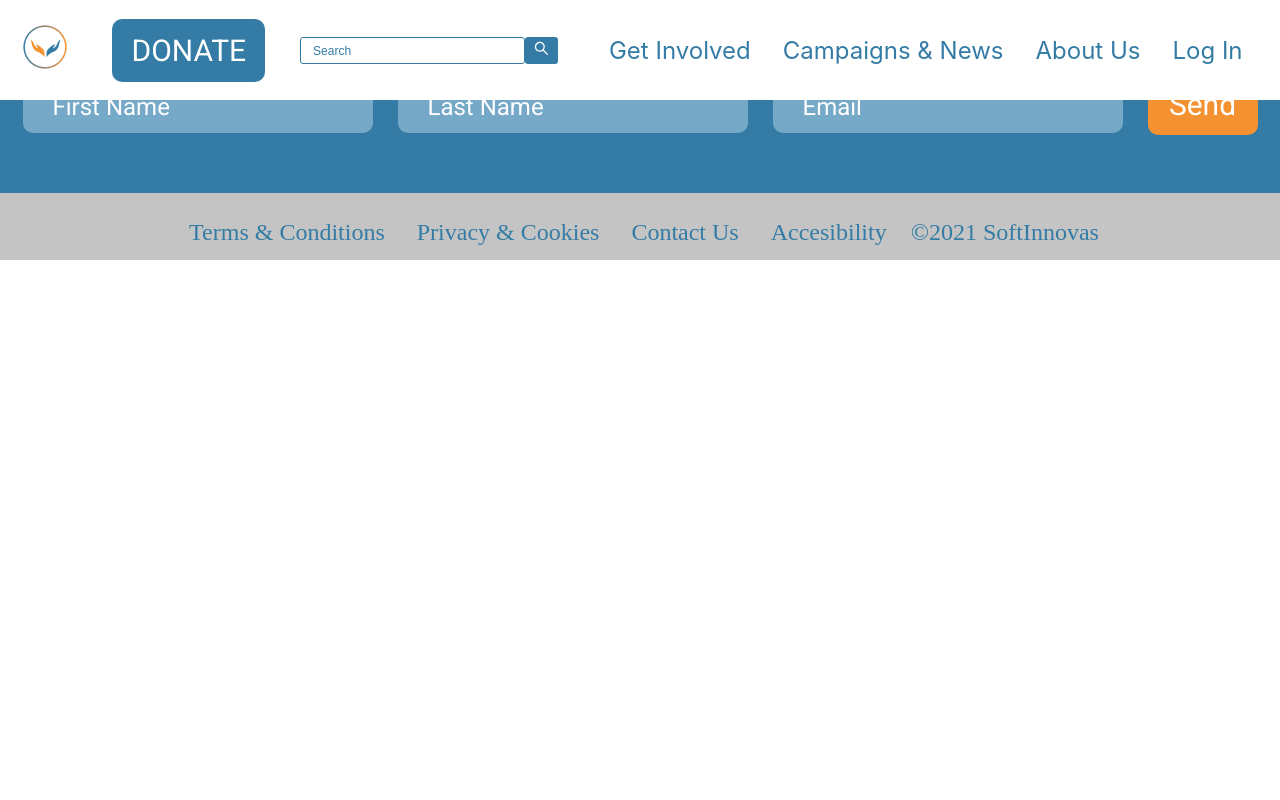
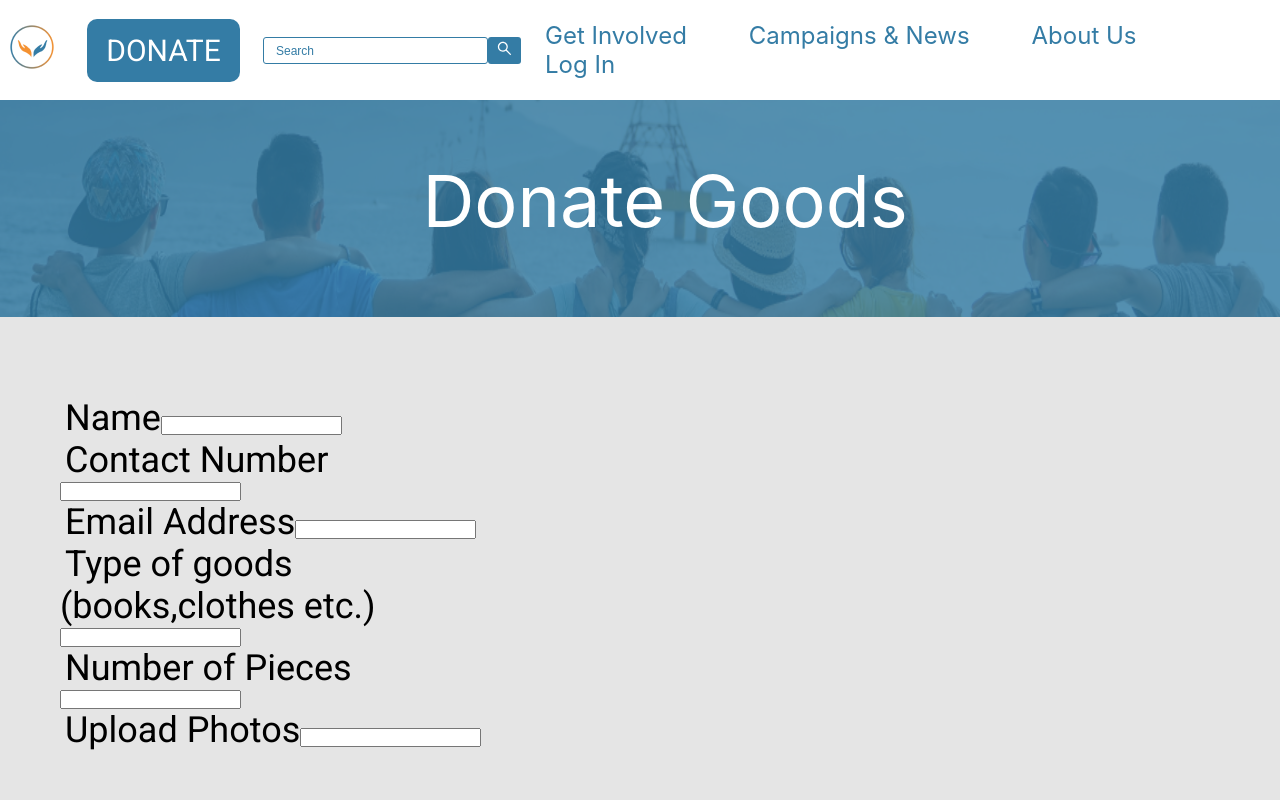
Before and after one commit to Dilekcn/charity, a React (Create React App) app: page /getinvolved/donategoods-form in a window 1280 px wide. Shown: the top 800 px of the page. Built offline with nearby package versions, Linux system fonts and the light colour scheme.

Commit message:
updated DonateGoodsForm

```diff
--- a/src/components/App/App.js
+++ b/src/components/App/App.js
@@ -11,13 +11,12 @@ import NewsHomePage from '../News-HomePage/NewsHomePage';
 import SignUp from '../Auth/SignUp';
 import Slider from '../Slider/Slider';
 import axios from 'axios';
-import News from '../News/News'
+import News from '../News/News';
 import NewsDetail from '../NewsDetail/NewsDetail';
-import GetInvolved from '../GetInvolved/GetInvolved'
+import GetInvolved from '../GetInvolved/GetInvolved';
 import DonateGoods from '../GetInvolved/DonateGoods/DonateGoods';
 import GiftCard from '../GetInvolved/DonateGiftCard/GiftCard';
-
-
+import DonateGoodsForm from '../GetInvolved/DonateGoods/DonateGoodsForm';
 
 export default function App() {
 	const [isLoggedIn, setIsLoggedIn] = useState(false);
@@ -43,18 +42,40 @@ export default function App() {
 						render={() => <Login setIsLoggedIn={setIsLoggedIn} />}
 					/>
 					<Route exact path="/aboutus" component={About} />
-					<Route exact path="/signup" render={() => <SignUp setIsLoggedIn={setIsLoggedIn} isLoggedIn={isLoggedIn} />} />
+					<Route
+						exact
+						path="/signup"
+						render={() => (
+							<SignUp
+								setIsLoggedIn={setIsLoggedIn}
+								isLoggedIn={isLoggedIn}
+							/>
+						)}
+					/>
 					<Route exact path="/donate" component={Donate} />
 					<Route exact path="/campaigns&news" component={News} />
 					<Route
-					   exact
-					   path="/newsdetail/:id"
-					   render={() => <NewsDetail />}
+						exact
+						path="/newsdetail/:id"
+						render={() => <NewsDetail />}
 					/>
-					<Route exact path='/getInvolved' component={GetInvolved}/>
-					<Route exact path='/getinvolved/donategoods' component={DonateGoods}/>
-					<Route exact path='/getinvolved/donate-with-gift-card' component={GiftCard} />
+					<Route exact path="/getInvolved" component={GetInvolved} />
+					<Route
+						exact
+						path="/getinvolved/donategoods"
+						component={DonateGoods}
+					/>
+					<Route
+						exact
+						path="/getinvolved/donategoods-form"
+						component={DonateGoodsForm}
+					/>
 
+					<Route
+						exact
+						path="/getinvolved/donate-with-gift-card"
+						component={GiftCard}
+					/>
 				</Switch>
 
 				<Footer />
--- a/src/components/Footer/Footer.css
+++ b/src/components/Footer/Footer.css
@@ -63,7 +63,7 @@
 
 .footer-nav {
 	display: flex;
-	justify-content: space-around;
+	justify-content: center;
 	align-items: center;
 	background: #c4c4c4;
 	padding: 10px 0px;
@@ -73,6 +73,12 @@
 	color: #347ca5;
 	font-weight: 400;
 	font-size: 40px;
+}
+
+.footer-nav > ul,
+li,
+a {
+	padding-right: 15px;
 }
 
 @media (max-width: 1237px) {
--- a/src/components/GetInvolved/DonateGoods/DonateGoods.css
+++ b/src/components/GetInvolved/DonateGoods/DonateGoods.css
@@ -1,4 +1,4 @@
-.donate-goods{
+.donate-goods {
 	justify-content: center;
 }
 
@@ -17,7 +17,7 @@
 	bottom: 0;
 	background: rgba(52, 124, 165, 0.84);
 	width: 100%;
-    transition: .5s ease;
+	transition: 0.5s ease;
 	/* opacity:0; */
 	color: white;
 	/* font-size: 20px; */
@@ -35,7 +35,7 @@
 	font-weight: normal;
 	font-size: 72px;
 	line-height: 84px;
-    color: #FFFFFF;
+	color: #ffffff;
 }
 
 .cantent {
@@ -43,7 +43,7 @@
 	align-content: center;
 	height: 100%;
 	width: 100%;
-    background: #E5E5E5;
+	background: #e5e5e5;
 	margin-left: auto;
 	margin-right: auto;
 }
@@ -75,7 +75,6 @@
 	font-size: 24px;
 	line-height: 50px;
 }
-
 
 .cantent2 {
 	display: grid;
@@ -126,20 +125,17 @@
 	margin-bottom: 2%;
 	border-radius: 5px;
 	border: none;
-    background: #F49131;
+	background: #f49131;
 	color: #fff;
 	padding: 15px;
 	font-size: medium;
 }
 
-
 @media only screen and (max-width: 885px) {
 	.donate-goods-text {
 		margin-left: 20%;
 	}
-
 }
-
 
 @media only screen and (max-width: 560px) {
 	.donate-goods-text {
--- a/src/components/GetInvolved/DonateGoods/DonateGoods.js
+++ b/src/components/GetInvolved/DonateGoods/DonateGoods.js
@@ -1,39 +1,38 @@
-import React, {useEffect} from 'react';
+import React, { useEffect } from 'react';
 import './DonateGoods.css';
 import imageHeader from './Rectangle 26.png';
 import image2 from './nick-de-partee-5DLBoEX99Cs-unsplash 1 (1).png';
 import image1 from './nick-de-partee-5DLBoEX99Cs-unsplash 1.png';
-import Modal from 'react-modal'
+import Modal from 'react-modal';
 
 const customStyles = {
-    content : {
-      position              : 'absolute',
-      top                   : '38%',
-      left                  : '50%',
-      right                 : '50%',
-      bottom                : '60%',
-      marginRight           : '-50%',
-      marginTop             : '120px',
-      transform             : 'translate(-50%, -50%)',
-      height                : 'fit-content',
-      backgroundColor       : '#76A9C7',
-      padding               : '10px',
-      width                 : '40%',
-      fontFamily            : 'Roboto',
-      fontStyle             : 'normal',
-      fontWeight            : 'normal',
-      fontSize              : 'large',
-      lineHeight            : '28px',
-      color                 : 'white',
-      marginBottom          : '450px'
-    }
+	content: {
+		position: 'absolute',
+		top: '38%',
+		left: '50%',
+		right: '50%',
+		bottom: '60%',
+		marginRight: '-50%',
+		marginTop: '120px',
+		transform: 'translate(-50%, -50%)',
+		height: 'fit-content',
+		backgroundColor: '#76A9C7',
+		padding: '10px',
+		width: '40%',
+		fontFamily: 'Roboto',
+		fontStyle: 'normal',
+		fontWeight: 'normal',
+		fontSize: 'large',
+		lineHeight: '28px',
+		color: 'white',
+		marginBottom: '450px',
+	},
 };
 
 const DonateGoods = () => {
+	const [modalIsOpen, setIsOpen] = React.useState(false);
 
-    const [modalIsOpen,setIsOpen] = React.useState(false);
-
-    function closeModal(){
+	function closeModal() {
 		setIsOpen(false);
 	}
 	function afterOpenModal() {
@@ -41,36 +40,45 @@ const DonateGoods = () => {
 	}
 
 	useEffect(() => {
-        window.scroll(0,0)
-    },[])
+		window.scroll(0, 0);
+	}, []);
 
 	return (
 		<div className="donate-goods">
 			<div className="donate-goods-container">
-				<img src={imageHeader} alt="Avatar" className="donate-goods-image" />
-				<div className="donate-goods-overlay" ><h1 className="donate-goods-text">Donate Goods</h1></div>
-
+				<img
+					src={imageHeader}
+					alt="Avatar"
+					className="donate-goods-image"
+				/>
+				<div className="donate-goods-overlay">
+					<h1 className="donate-goods-text">Donate Goods</h1>
+				</div>
 			</div>
 			<div className="cantent">
 				<div className="cantent1">
-					<div className="image-1"/>
+					<div className="image-1" />
 					<p className="content1-p">
-						Just because you no longer need an item, don’t throw it away. By donating it to us you’re not
-						only keeping it out of landfill, but you’re also making sure it goes to a new home, while also
-						doing something to help others.
+						Just because you no longer need an item, don’t throw it away.
+						By donating it to us you’re not only keeping it out of
+						landfill, but you’re also making sure it goes to a new home,
+						while also doing something to help others.
 					</p>
 				</div>
 				<div className="cantent2">
 					<p className="content2-p">
-						<h4>What we can and can't collect</h4> It goes without saying that we need to be able to re-sell items,
-						but if a piece of furniture is a little bit battered and worn we can sometimes give it a new
-						lease of life in our upcycling workshops. <br />
-                        <a onClick={() => setIsOpen(true)}>Find out what you can donate?</a>
+						<h4>What we can and can't collect</h4> It goes without saying
+						that we need to be able to re-sell items, but if a piece of
+						furniture is a little bit battered and worn we can sometimes
+						give it a new lease of life in our upcycling workshops. <br />
+						<a onClick={() => setIsOpen(true)}>
+							Find out what you can donate?
+						</a>
 					</p>
-                    <div className="image-2"/>
+					<div className="image-2" />
 				</div>
 				<div>
-        <button className="donate-goods-btn" >Donate Goods Now</button>
+					<button className="donate-goods-btn">Donate Goods Now</button>
 				</div>
 			</div>
 			<Modal
@@ -80,7 +88,8 @@ const DonateGoods = () => {
 				onRequestClose={closeModal}
 				contentLabel="Example Modal"
 			>
-               Our chain of 600 shops are all really grateful for any of the below donations. They fly off our shelves and help us raise vital funds.
+				Our chain of 600 shops are all really grateful for any of the below
+				donations. They fly off our shelves and help us raise vital funds.
 				<br />
 				<br />
 				-Men’s, women’s and children’s clothing <br />
@@ -88,9 +97,15 @@ const DonateGoods = () => {
 				-Quality homeware - anything from cushions to crockery <br />
 				-Linens <br />
 				-Books, CDs, DVDs <br />
--Electricals and furniture. Please check with your local shop before you donate these. Furniture and soft furnishings can only be accepted if they are new, and if they meet fire safety standards. <br />
--Please note that we cannot accept used household items (including electrical items). <br />
--Unfortunately, there are a few things that we can't sell - white goods such as washing machines and fridges and damaged or broken toys. <br />
+				-Electricals and furniture. Please check with your local shop before
+				you donate these. Furniture and soft furnishings can only be
+				accepted if they are new, and if they meet fire safety standards.{' '}
+				<br />
+				-Please note that we cannot accept used household items (including
+				electrical items). <br />
+				-Unfortunately, there are a few things that we can't sell - white
+				goods such as washing machines and fridges and damaged or broken
+				toys. <br />
 			</Modal>
 		</div>
 	);
--- /dev/null
+++ b/src/components/GetInvolved/DonateGoods/DonateGoodsForm.css
@@ -0,0 +1,68 @@
+.donate-goods-container {
+	position: relative;
+}
+
+.donate-goods-image {
+	display: block;
+	width: 100%;
+	height: 317px;
+}
+
+.donate-goods-overlay {
+	position: absolute;
+	bottom: 0;
+	background: rgba(52, 124, 165, 0.84);
+	width: 100%;
+	transition: 0.5s ease;
+	/* opacity:0; */
+	color: white;
+	/* font-size: 20px; */
+	/* padding: 20px; */
+	text-align: center;
+	height: 317px;
+	opacity: 1;
+}
+
+.donate-goods-text {
+	position: absolute;
+	top: 50%;
+	margin-left: 33%;
+	font-style: normal;
+	font-weight: normal;
+	font-size: 72px;
+	line-height: 84px;
+	color: #ffffff;
+}
+
+.donate-goods-form-container {
+	display: flex;
+	justify-content: space-around;
+	align-items: center;
+	height: auto;
+	width: 100%;
+	background-color: #e5e5e5;
+	font-family: Roboto;
+}
+
+.donate-goods-form-left {
+	display: flex;
+	flex: 2;
+	flex-direction: column;
+	align-items: left;
+	justify-content: center;
+	margin: 40px 30px;
+}
+
+.donate-goods-form-left > div > label {
+	font-size: 36px;
+	color: #000;
+	font-weight: normal;
+}
+
+.donate-goods-form-container-right {
+	display: flex;
+	flex: 3;
+	flex-direction: column;
+	align-items: left;
+	justify-content: center;
+}
--- /dev/null
+++ b/src/components/GetInvolved/DonateGoods/DonateGoodsForm.js
@@ -0,0 +1,54 @@
+import React from 'react';
+import imageHeader from './Rectangle 26.png';
+import './DonateGoodsForm.css';
+
+const DonateGoodsForm = () => {
+	return (
+		<div>
+			<div className="donate-goods-container">
+				<img
+					src={imageHeader}
+					alt="Avatar"
+					className="donate-goods-image"
+				/>
+				<div className="donate-goods-overlay">
+					<h1 className="donate-goods-text">Donate Goods</h1>
+				</div>
+			</div>
+			<div className="donate-goods-form-container">
+				<div className="donate-goods-form-left">
+					<form className="donate-goods-form-left">
+						<div>
+							<label>Name</label>
+							<input type="text" required />
+						</div>
+						<div>
+							<label>Contact Number</label>
+							<input type="text" required />
+						</div>
+						<div>
+							<label>Email Address</label>
+							<input type="email" required />
+						</div>
+						<div>
+							<label>Type of goods (books,clothes etc.)</label>
+							<input type="text" required />
+						</div>
+						<div>
+							<label>Number of Pieces</label>
+							<input type="text" required />
+						</div>
+						<div>
+							<label>Upload Photos</label>
+							<input type="text" required />
+						</div>
+					</form>
+				</div>
+
+				<div className="donate-goods-form-container-right"></div>
+			</div>
+		</div>
+	);
+};
+
+export default DonateGoodsForm;
```
Also changed, not shown: 1 other file (tests, documents, lock files or other folders). Lines whose indentation alone changed are shown as unchanged.
